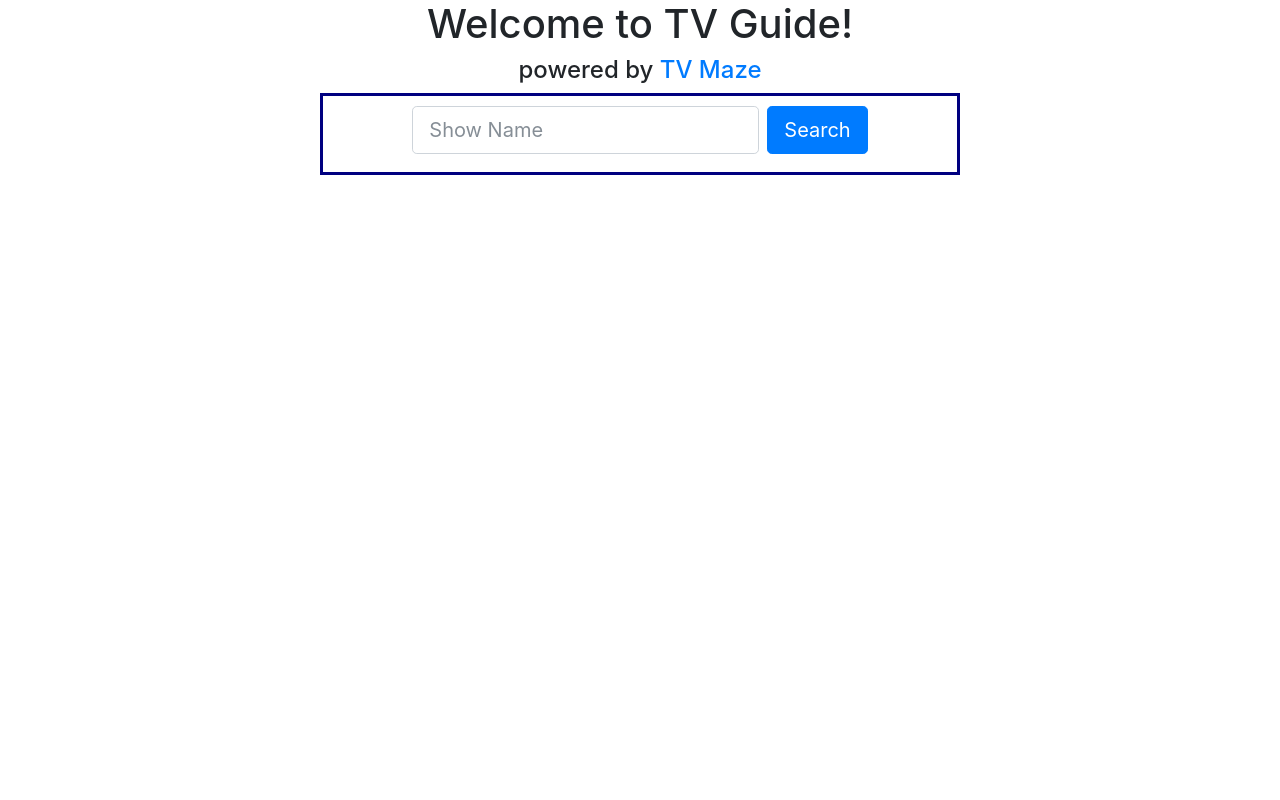
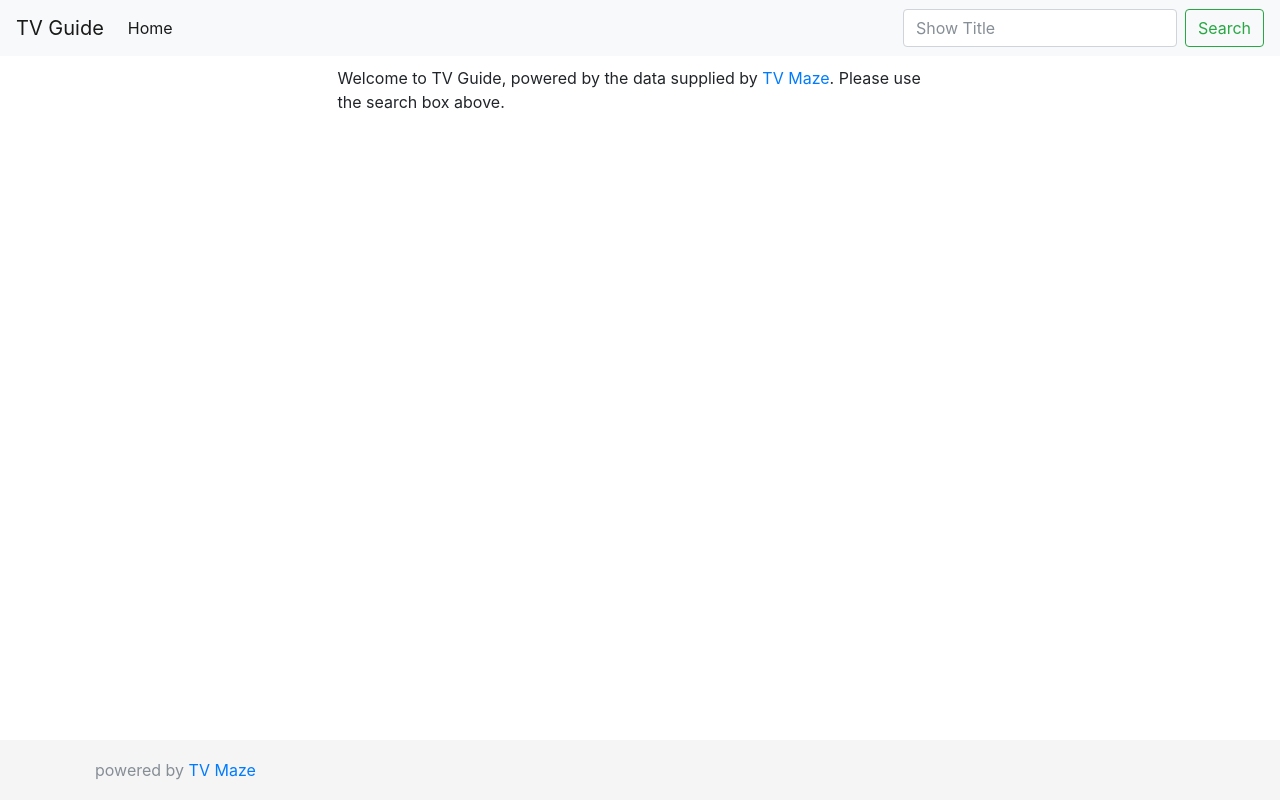
Before and after one commit to TrueDub/tvGuide, an Angular app: page /showSearch in a window 1280 px wide. Built offline with nearby package versions, Linux system fonts and the light colour scheme.

Commit message:
reformatted site, plus start of show detail

```diff
--- a/src/app/app-routing.module.ts
+++ b/src/app/app-routing.module.ts
@@ -3,9 +3,11 @@ import {Routes, RouterModule} from '@angular/router';
 import {ShowSearchComponent} from './show-search/show-search.component';
 import {ShowDetailComponent} from './show-detail/show-detail.component';
 import {ShowResolver} from './services/show-resolver.service';
+import {ShowSearchResultsComponent} from './show-search-results/show-search-results.component';
 
 const routes: Routes = [
   {path: 'showSearch', component: ShowSearchComponent},
+  {path: 'showSearchResults', component: ShowSearchResultsComponent},
   {path: 'showDetail/:id', component: ShowDetailComponent, resolve: {showDetail: ShowResolver}},
   {path: '', redirectTo: '/showSearch', pathMatch: 'full'}
 ];
--- a/src/app/app.component.html
+++ b/src/app/app.component.html
@@ -1,9 +1,40 @@
-<!--The content below is only a placeholder and can be replaced.-->
-<div style="text-align:center">
-  <h1>
-    Welcome to {{ title }}!
-  </h1>
-  <h4>powered by <a href="https://www.tvmaze.com">TV Maze</a></h4>
-</div>
+<header>
+  <nav class="navbar navbar-expand-lg navbar-light bg-light">
+    <a class="navbar-brand" [routerLink]="['/']" routerLinkActive="active">TV Guide</a>
+    <button class="navbar-toggler" type="button" data-toggle="collapse" data-target="#navbarSupportedContent"
+            aria-controls="navbarSupportedContent" aria-expanded="false" aria-label="Toggle navigation">
+      <span class="navbar-toggler-icon"></span>
+    </button>
 
-<router-outlet></router-outlet>
+    <div class="collapse navbar-collapse" id="navbarSupportedContent">
+      <ul class="navbar-nav mr-auto">
+        <li class="nav-item active">
+          <a class="nav-link" [routerLink]="['/']" routerLinkActive="active">Home</a>
+        </li>
+      </ul>
+      <form class="form-inline my-2 my-lg-0">
+        <input class="form-control mr-sm-2" type="search" placeholder="Show Title" aria-label="Search" #showName>
+        <button class="btn btn-outline-success my-2 my-sm-0" type="button" (click)="performSearch(showName.value)">
+          Search
+        </button>
+      </form>
+
+      <!--      <form class="form-inline center-box">
+              <div class="mx-auto">
+                <input type="text" class="form-control form-control-lg mb-2 mr-sm-2" placeholder="Show Name" #showName>
+                <button type="button" class="btn btn-primary btn-lg mb-2" (click)="performSearch(showName.value)">Search
+                </button>
+              </div>
+            </form>-->
+
+
+    </div>
+  </nav>
+</header>
+<main role="main" class="container-fluid">
+  <router-outlet></router-outlet>
+</main>
+<footer class="footer">
+  <div class="container"><span class="text-muted center">powered by <a href="https://www.tvmaze.com">TV Maze</a></span>
+  </div>
+</footer>
--- a/src/app/app.component.ts
+++ b/src/app/app.component.ts
@@ -1,4 +1,6 @@
 import {Component} from '@angular/core';
+import {Router} from '@angular/router';
+import {ShowService} from './services/show.service';
 
 @Component({
   selector: 'app-root',
@@ -6,5 +8,14 @@ import {Component} from '@angular/core';
   styleUrls: ['./app.component.css']
 })
 export class AppComponent {
-  title = 'TV Guide';
+
+  constructor(private showSearchService: ShowService, private router: Router) {
+
+  }
+
+  performSearch(title: string) {
+    this.showSearchService.performShowSearch(title);
+    this.router.navigate(['showSearchResults']);
+  }
+
 }
--- a/src/app/app.module.ts
+++ b/src/app/app.module.ts
@@ -8,13 +8,15 @@ import {AppComponent} from './app.component';
 import {ShowSearchComponent} from './show-search/show-search.component';
 import {ShowService} from './services/show.service';
 import { ShowDetailComponent } from './show-detail/show-detail.component';
+import { ShowSearchResultsComponent } from './show-search-results/show-search-results.component';
 
 
 @NgModule({
   declarations: [
     AppComponent,
     ShowSearchComponent,
-    ShowDetailComponent
+    ShowDetailComponent,
+    ShowSearchResultsComponent
   ],
   imports: [
     BrowserModule,
--- a/src/app/services/show.service.ts
+++ b/src/app/services/show.service.ts
@@ -1,16 +1,21 @@
 import {Injectable} from '@angular/core';
 import {HttpClient} from '@angular/common/http';
 import {Observable} from 'rxjs/Observable';
+import {BehaviorSubject} from 'rxjs/BehaviorSubject';
 
 @Injectable()
 export class ShowService {
 
+  private searchDataSource = new BehaviorSubject<any>('{}');
+  searchData = this.searchDataSource.asObservable();
 
   constructor(private http: HttpClient) {
   }
 
-  public performShowSearch(title: string): Observable<any> {
-    return this.http.get('https://api.tvmaze.com/search/shows?q=' + title);
+  public performShowSearch(title: string) {
+    this.http.get('https://api.tvmaze.com/search/shows?q=' + title).subscribe(data => {
+      this.searchDataSource.next(data);
+    });
   }
 
   public performShowLookup(id: string): Observable<any> {
--- a/src/app/show-detail/show-detail.component.html
+++ b/src/app/show-detail/show-detail.component.html
@@ -1,3 +1,9 @@
-<p>
-  {{showDetail}}
-</p>
+<div class="container-fluid">
+  <div class="row">
+    <div class="col-md-5"><span *ngIf="showDetail.image != null"><img src="{{showDetail.image.original}}" alt="Image"
+                                                                      class="img-fluid"></span>
+      <span *ngIf="showDetail.image == null"><img src="/assets/img_na.png" alt="No Image" class="img-fluid"></span>
+    </div>
+    <div class="col-md-7"><h1>{{showDetail.name}}</h1></div>
+  </div>
+</div>
--- /dev/null
+++ b/src/app/show-search-results/show-search-results.component.html
@@ -0,0 +1,12 @@
+<table class="table table-bordered table-striped table-sm">
+  <tr *ngFor="let show of showList">
+    <td>
+        <span *ngIf="show.show.image != null"><img src="{{show.show.image.medium}}" alt="Image"
+                                                   class="img-thumbnail"></span>
+      <span *ngIf="show.show.image == null"><img src="/assets/img_na.png" alt="Image" class="img-thumbnail"></span>
+    </td>
+    <td scope="row"><a [routerLink]="['/showDetail',show.show.id]" routerLinkActive="active">{{show.show.name}}</a>
+    </td>
+    <td><span [innerHTML]="show.show.summary"></span></td>
+  </tr>
+</table>
--- /dev/null
+++ b/src/app/show-search-results/show-search-results.component.ts
@@ -0,0 +1,22 @@
+import {Component, OnInit} from '@angular/core';
+import {ShowService} from '../services/show.service';
+
+@Component({
+  selector: 'app-show-search-results',
+  templateUrl: './show-search-results.component.html',
+  styleUrls: ['./show-search-results.component.css']
+})
+export class ShowSearchResultsComponent implements OnInit {
+
+  showList;
+
+  constructor(private showSearchService: ShowService) {
+  }
+
+  ngOnInit() {
+    this.showSearchService.searchData.subscribe(data => {
+      this.showList = data;
+    });
+  }
+
+}
--- a/src/app/show-search/show-search.component.html
+++ b/src/app/show-search/show-search.component.html
@@ -1,22 +1,4 @@
-<div>
-  <form class="form-inline center-box">
-    <div class="mx-auto">
-      <input type="text" class="form-control form-control-lg mb-2 mr-sm-2" placeholder="Show Name" #newHero>
-      <button type="button" class="btn btn-primary btn-lg mb-2" (click)="performSearch(newHero.value)">Search</button>
-    </div>
-  </form>
+<div class="center">
+  Welcome to TV Guide, powered by the data supplied by <a href="https://www.tvmaze.com">TV Maze</a>. Please use the
+  search box above.
 </div>
-<div class="container-fluid">
-  <table class="table table-bordered table-striped table-sm">
-    <tr *ngFor="let show of showList">
-      <td>
-        <span *ngIf="show.show.image != null"><img src="{{show.show.image.medium}}" alt="Image"
-                                                   class="img-thumbnail"></span>
-        <span *ngIf="show.show.image == null"><img src="/assets/img_na.png" alt="Image" class="img-thumbnail"></span>
-      </td>
-      <td scope="row"><a [routerLink]="['/showDetail',show.show.id]" routerLinkActive="active">{{show.show.name}}</a>
-      </td>
-      <td><span [innerHTML]="show.show.summary"></span></td>
-    </tr>
-  </table>
-</div>
--- a/src/app/show-search/show-search.component.ts
+++ b/src/app/show-search/show-search.component.ts
@@ -10,18 +10,11 @@ export class ShowSearchComponent implements OnInit {
 
   public showList;
 
-  constructor(private showSearchService: ShowService) {
+  constructor() {
   }
 
   ngOnInit() {
 
   }
 
-  performSearch(title: string) {
-    console.log('searching for ' + title);
-    this.showSearchService.performShowSearch(title).subscribe(data => {
-      this.showList = data;
-    });
-  }
-
 }
--- a/src/styles.css
+++ b/src/styles.css
@@ -1,5 +1,25 @@
 @import 'assets/bootstrap.min.css';
 @import 'assets/bootstrap-grid.min.css';
+
+html {
+  position: relative;
+  min-height: 100%;
+}
+
+body {
+  /* Margin bottom by footer height */
+  margin-bottom: 60px;
+}
+
+.footer {
+  position: absolute;
+  bottom: 0;
+  width: 100%;
+  /* Set the fixed height of the footer here */
+  height: 60px;
+  line-height: 60px; /* Vertically center the text there */
+  background-color: #f5f5f5;
+}
 
 .center-box {
   margin: auto;
```
Also changed, not shown: src/app/show-search-results/show-search-results.component.css (added), 1 other file (tests, documents, lock files or other folders).
